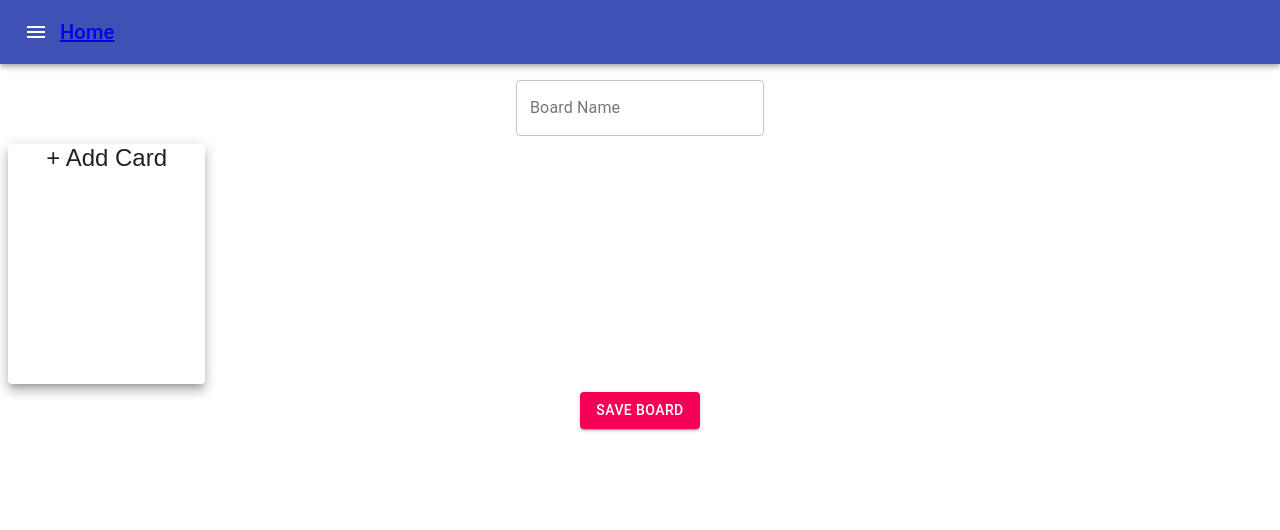
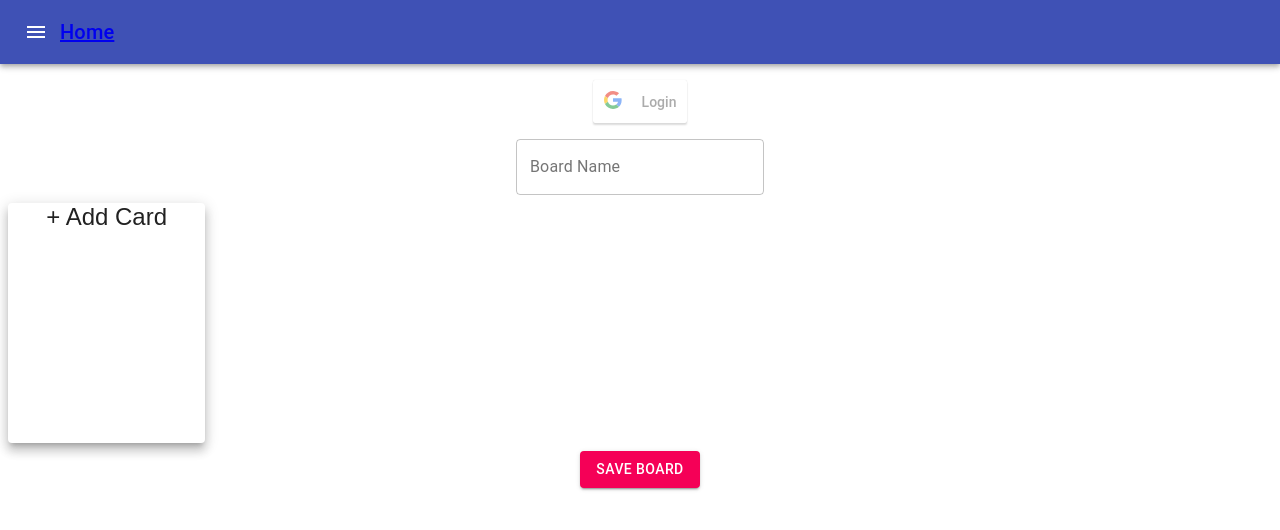
Before and after one commit to loganwatanabe/react-guess-who, a React (Create React App) app: page /boards/new in a window 1280 px wide. Shown: the top 530 px of the page. Built offline with nearby package versions, Linux system fonts and the light colour scheme.

Commit message:
committing before attempting to setup a proxy domain

```diff
--- a/package.json
+++ b/package.json
@@ -14,6 +14,7 @@
     "axios": "^0.19.2",
     "react": "^16.13.1",
     "react-dom": "^16.13.1",
+    "react-google-login": "^5.1.21",
     "react-router-dom": "^5.2.0",
     "react-scripts": "3.4.1",
     "react-test-renderer": "^16.13.1"
--- a/public/index.html
+++ b/public/index.html
@@ -10,6 +10,7 @@
       content="Web site created using create-react-app"
     />
     <link rel="apple-touch-icon" href="%PUBLIC_URL%/logo192.png" />
+
     <!--
       manifest.json provides metadata used when your web app is installed on a
       user's mobile device or desktop. See https://developers.google.com/web/fundamentals/web-app-manifest/
--- a/src/components/boards/InputBoard.jsx
+++ b/src/components/boards/InputBoard.jsx
@@ -5,6 +5,7 @@ import superheroes from './examples/superhero.json';
 import FaceCardInput from './FaceCardInput';
 import FaceCard from './FaceCard';
 import {createBoard, getBoard, updateBoard} from '../api/api'
+import GoogleLogin from 'react-google-login';
 
 function NewBoard(props){
   const history = useHistory()
@@ -26,6 +27,11 @@ function NewBoard(props){
       })
     }
   },[])
+
+
+  const responseGoogle = (response) => {
+    console.log(response);
+  }
 
   const fieldChange = (field, event)=>{
     if(field=="name"){
@@ -77,6 +83,16 @@ function NewBoard(props){
   return (
     <Grid container spacing={0} >
       <Grid item xs={12} style={{textAlign: "center", paddingTop: 16}}>
+        <GoogleLogin
+          clientId="995311730381-fslk423mb22uc1algiv24pb8nchfh9d0.apps.googleusercontent.com"
+          buttonText="Login"
+          onSuccess={responseGoogle}
+          onFailure={responseGoogle}
+          cookiePolicy={'single_host_origin'}
+          isSignedIn={true}
+        />
+      </Grid>
+      <Grid item xs={12} style={{textAlign: "center", paddingTop: 16}}>
         <TextField label="Board Name" variant="outlined" value={name} onChange={(e)=>fieldChange("name",e)}/>
       </Grid>
       <Grid item xs={12} container spacing={2} style={{margin: 0}}>
```
Also changed, not shown: 1 other file (tests, documents, lock files or other folders).
